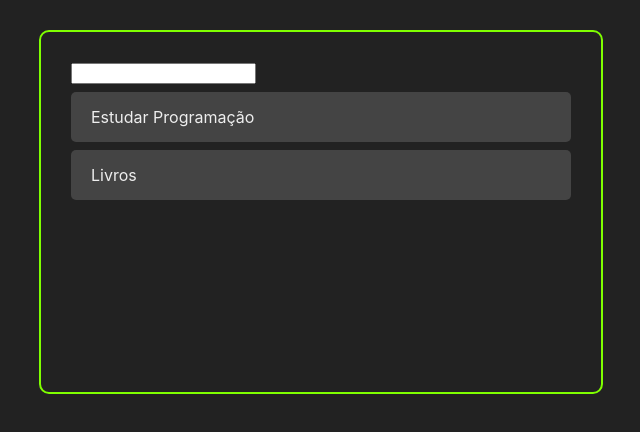
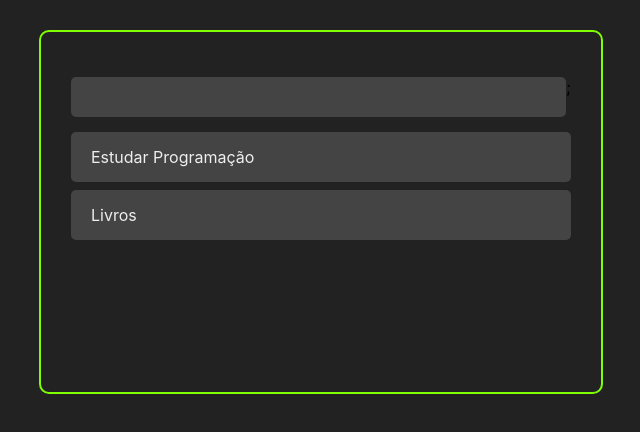
Before and after one commit to luna-alves-dev/ListaTarefasReact, a React (Create React App) app in the folder curso_react/: page / in a window 1280 px wide. Shown: the top 432 px of the page, without its empty margins (319-959 px from the left). Built offline with nearby package versions, Linux system fonts and the light colour scheme.

Commit message:
Adicionado componente Button.js.

```diff
--- a/curso_react/src/AddTask.css
+++ b/curso_react/src/components/AddTask.css
@@ -9,6 +9,7 @@
   border-radius: 5px;
   border: none;
   flex: 2;
-  background-color: #eee;
+  background-color: #444;
+  color: #eee;
   font-size: 16px;
 }
--- a/curso_react/src/components/AddTask.js
+++ b/curso_react/src/components/AddTask.js
@@ -1,7 +1,13 @@
 import React from "react";
 
+import "./AddTask.css";
+
 const AddTask = () => {
-  return <input type="text" />;
-}
+  return (
+    <div className="add-task-container">
+    <input className="add-task-input" type="text" />;
+    </div>
+  );
+};
 
 export default AddTask;
```
Also changed, not shown: curso_react/src/components/Button.js (added, +7 -0 lines).
